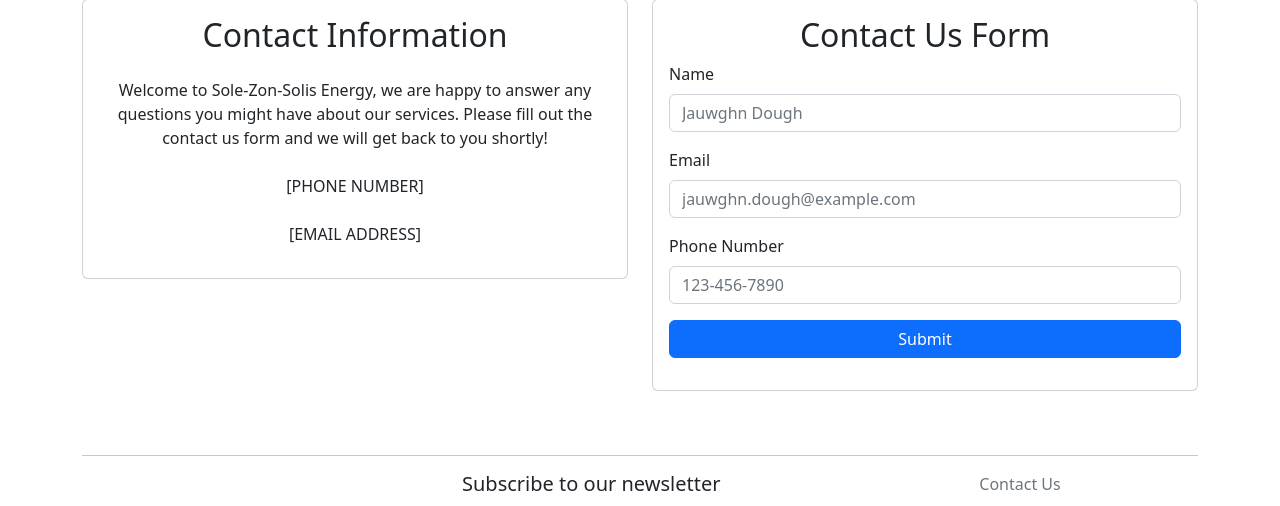
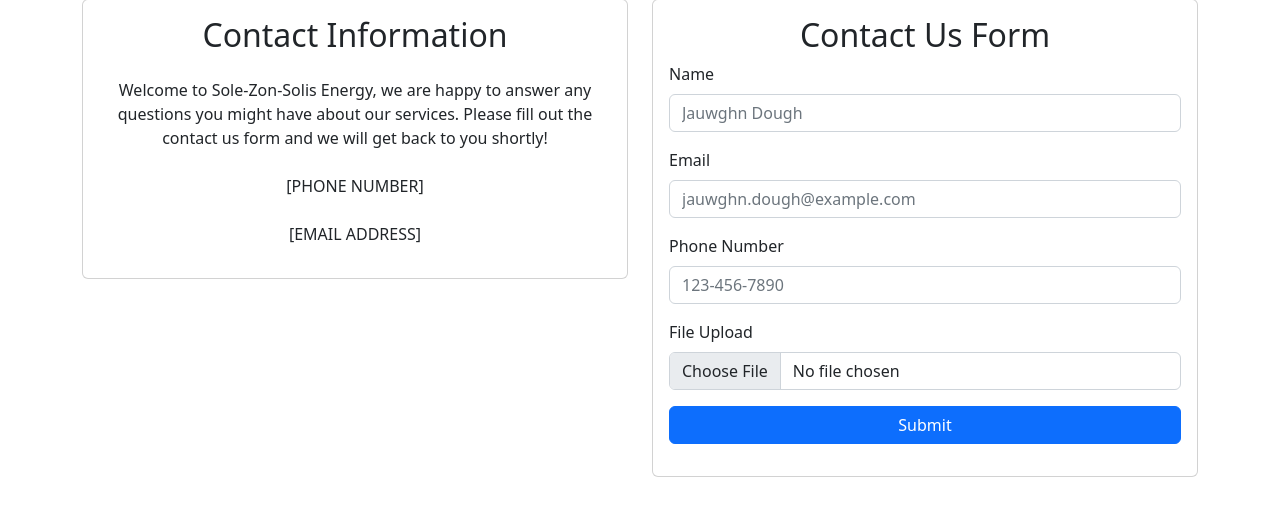
Before and after one commit to RazeLighter777/solid-broccoli, a Flask app: page /contact_us in a window 1280 px wide. Shown: the part 130-636 px from the top of the page. Run offline with Flask 2, Linux system fonts and the light colour scheme; parts of the project's set-up code (start-up, migrations or seed data) failed here and were passed over.

Commit message:
upload contact page routes

```diff
--- a/app.py
+++ b/app.py
@@ -7,8 +7,11 @@
 # Routes
 import pages
 import auth
+import contact
 import mail
 import solar
+
+UPLOAD_FOLDER = '/mnt'
 
 app = Flask(__name__,
 	static_url_path='',
@@ -16,9 +19,12 @@
 	template_folder='templates'
 )
 app.secret_key = os.urandom(24)
+app.config['UPLOAD_FOLDER'] = UPLOAD_FOLDER
+app.config['MAX_CONTENT_PATH'] = 1024 * 1000
 
 auth.init_bp(app)
 mail.init_bp(app)
+contact.init_bp(app)
 solar.init_bp(app)
 
 #add folder listing to the page
@@ -28,6 +34,7 @@
 app.register_blueprint(bp_ai, url_prefix='/files')
 app.register_blueprint(pages.bp, url_prefix='/')
 app.register_blueprint(auth.bp, url_prefix='/')
+app.register_blueprint(contact.bp, url_prefix='/contact')
 app.register_blueprint(mail.bp, url_prefix='/mail')
 app.register_blueprint(solar.bp, url_prefix='/solar')
 
--- /dev/null
+++ b/contact.py
@@ -0,0 +1,33 @@
+from flask import redirect, render_template, request, Blueprint, url_for, flash
+from flask_login import LoginManager, login_required, logout_user, current_user, login_user
+from werkzeug.utils import secure_filename
+import os
+
+ALLOWED_EXTENSIONS = {'txt', 'pdf', 'png', 'jpg', 'jpeg', 'gif'}
+
+bp = Blueprint('contact', __name__)
+
+def allowed_file(filename):
+	return '.' in filename and filename.rsplit('.', 1)[1].lower() in ALLOWED_EXTENSIONS
+
+def init_bp(app):
+	@bp.route('/send', methods=['POST'])
+	def sender():
+		# check if the post request has the file part
+		if 'file' not in request.files:
+			flash('No file part')
+			return redirect('/contact_us?code=0')
+		file = request.files['file']
+		# If the user does not select a file, the browser submits an
+		# empty file without a filename.
+		if file.filename == '':
+			flash('No selected file')
+			return redirect('/contact_us?code=0')
+		if file and allowed_file(file.filename):
+			filename = secure_filename(file.filename)
+			file.save(os.path.join(app.config['UPLOAD_FOLDER'], filename))
+			return redirect('/contact_us?code=1')
+		return redirect('/contact_us?code=0')
+
+	def render_page(file, **kwargs):
+		return render_template(file, user=current_user, **kwargs)
--- a/pages.py
+++ b/pages.py
@@ -9,7 +9,7 @@
 
 @bp.route('/contact_us')
 def contact_us():
-	return render_page('contact_us.html')
+	return render_page('contact_us.html', didContactFail=(request.args.get('code') == '0'), didContactSucceed=(request.args.get('code') == '1'))
 
 @bp.route('/manufacturing')
 def manufacturing():
--- a/templates/contact_us.html
+++ b/templates/contact_us.html
@@ -26,7 +26,7 @@
 			<div class="card">
 				<div class="card-body">
 					<h2 class="text-center">Contact Us Form</h2>
-					<form action="/contact_us" method="post">
+					<form action="/contact/send" method="post" enctype="multipart/form-data">
 						<div class="mb-3">
 							<label for="contactNameInput" class="form-label">Name</label>
 							<input type="text" name="name" class="form-control" id="contactNameInput" placeholder="Jauwghn Dough" required>
@@ -39,7 +39,17 @@
 							<label for="contactPhoneInput" class="form-label">Phone Number</label>
 							<input type="tel" name="phone" class="form-control" id="contactPhoneInput" placeholder="123-456-7890" required>
 						</div>
+						<div class="mb-3">
+							<label for="contactPhoneInput" class="form-label">File Upload</label>
+							<input type="file" name="file" class="form-control" id="contactFileInput" required>
+						</div>
 						<button type="submit" class="btn btn-primary mb-3 w-100">Submit</button>
+						{% if didContactFail %}
+							<p class="text-danger">File Upload Failed</p>
+						{% endif %}
+						{% if didContactSucceed %}
+							<p class="text-success">File Upload Succeeded</p>
+						{% endif %}
 					</form>
 				</div>
 			</div>
```
